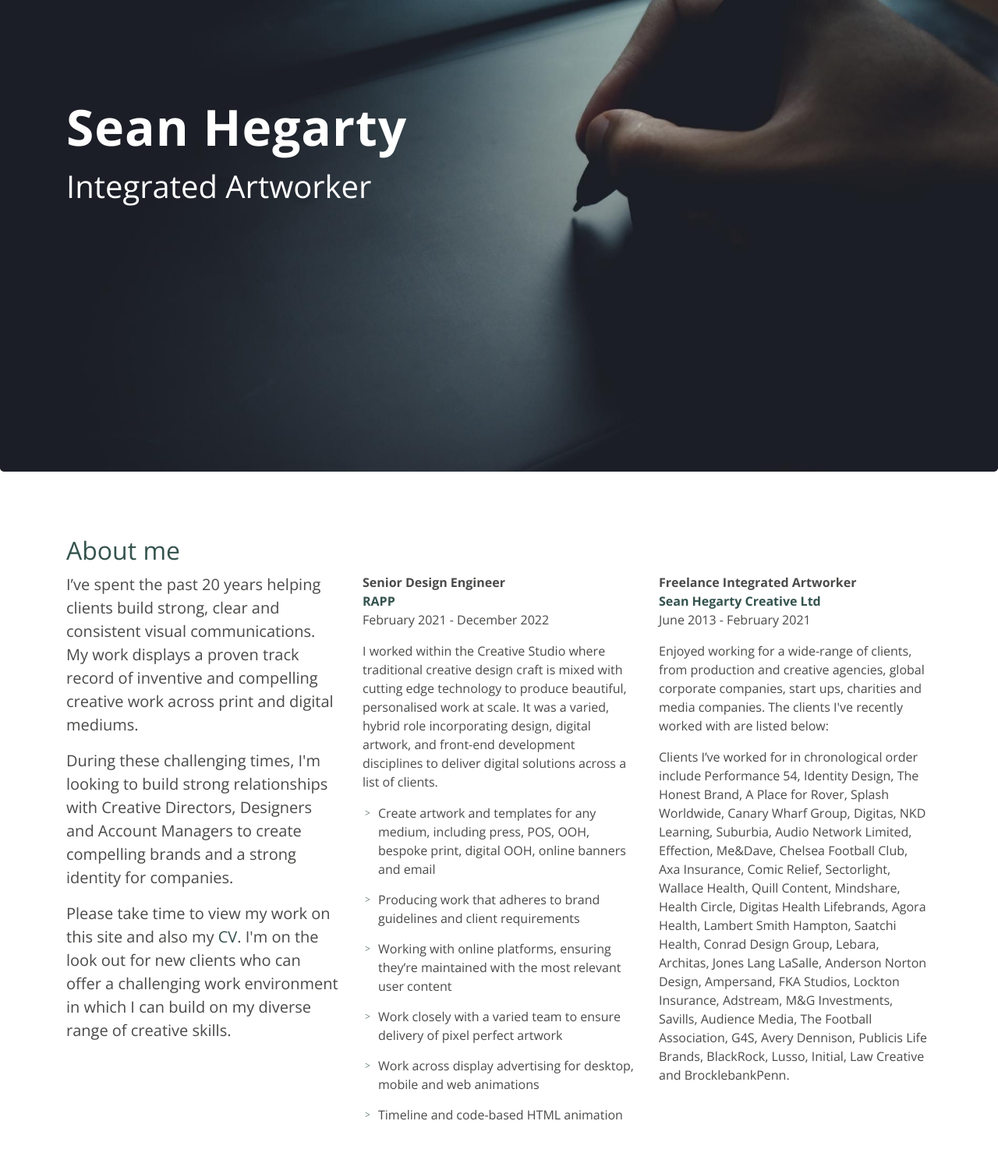
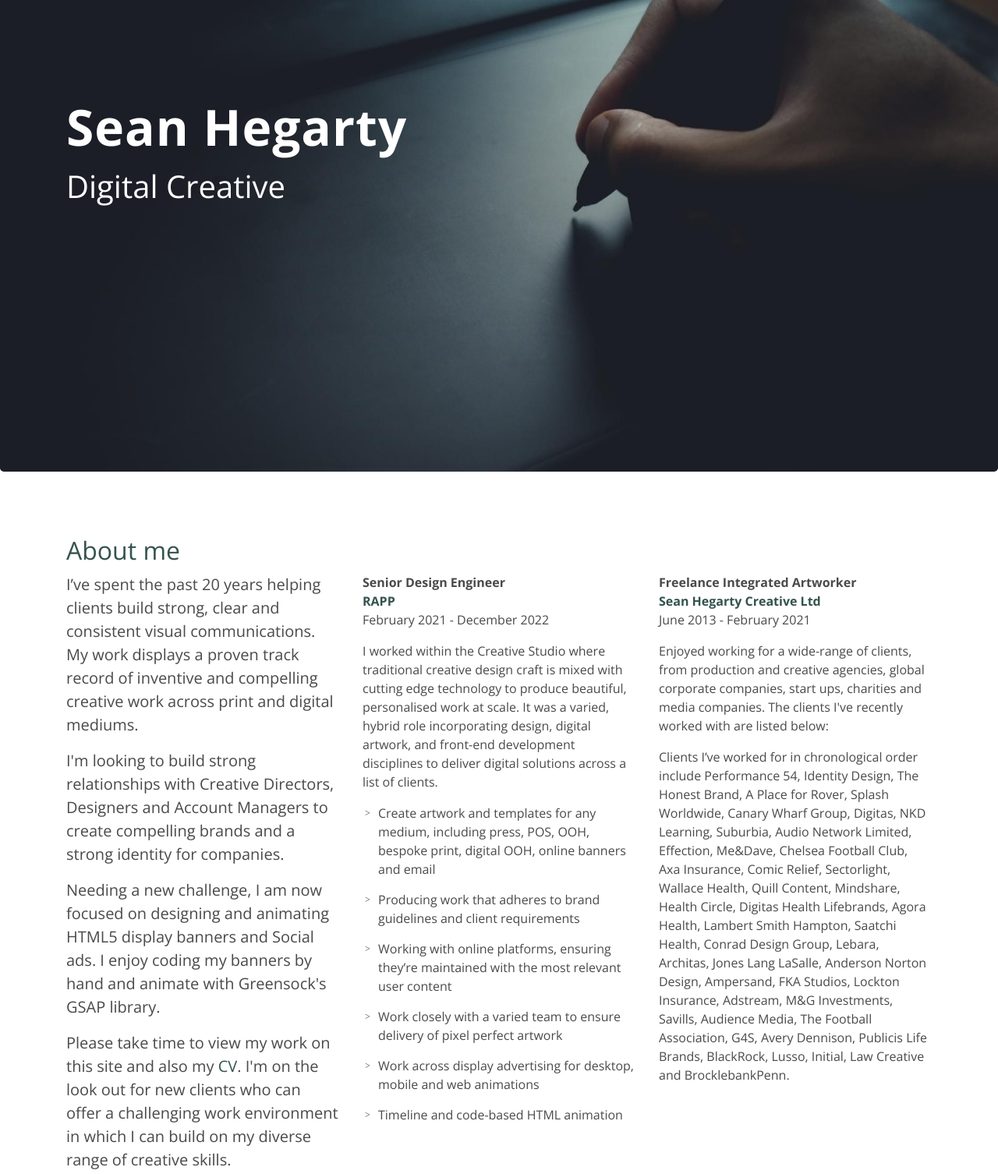
Before and after one commit to HegartyCreative/portfolio_site, a website: page index.html in a window 1280 px wide. Shown: the part 195-1701 px from the top of the page at 78% size. Drawn offline with nearby package versions, Linux system fonts and the light colour scheme; some packages are replaced by stand-ins of ours; a script that the page names is missing.

Commit message:
Amends to title

```diff
--- a/index.html
+++ b/index.html
@@ -64,7 +64,7 @@
               <div class="col-12">
                 <h1 class="display-4">Sean Hegarty</h1>
                 <div class="demo">
-                <p class="lead" style="color:rgb(255, 255, 255);">Integrated Artworker</p>
+                <p class="lead" style="color:rgb(255, 255, 255);">Digital Creative</p>
               </div>
               </div>
             </div>
@@ -87,8 +87,8 @@
 
           <div class="col-lg-4 link">
             <p class="lead">I’ve spent the past 20 years helping clients build strong, clear and consistent visual communications. My work displays a proven track record of inventive and compelling creative work across print and digital mediums.</p>
-            <p class="lead">During these challenging times, I'm looking to build strong relationships with Creative Directors, Designers and Account  Managers to create compelling brands and a strong identity
-              for companies.</p>
+            <p class="lead">I'm looking to build strong relationships with Creative Directors, Designers and Account  Managers to create compelling brands and a strong identity for companies.</p>
+            <p class="lead">Needing a new challenge, I am now focused on designing and animating HTML5 display banners and Social ads. I enjoy coding my banners by hand and animate with Greensock's GSAP library.</p>
             <p class="lead">Please take time to view my work on this site and also my <a href="dist/img/sean_hegarty_cv.pdf" target="_blank"> <b style="color:#34534e;">CV</b></a>. I'm on the look out for new clients who can offer a challenging work environment in which I can build on my diverse range of creative skills.</p>
           </div>
 
```
Also changed, not shown: 2 other files.
